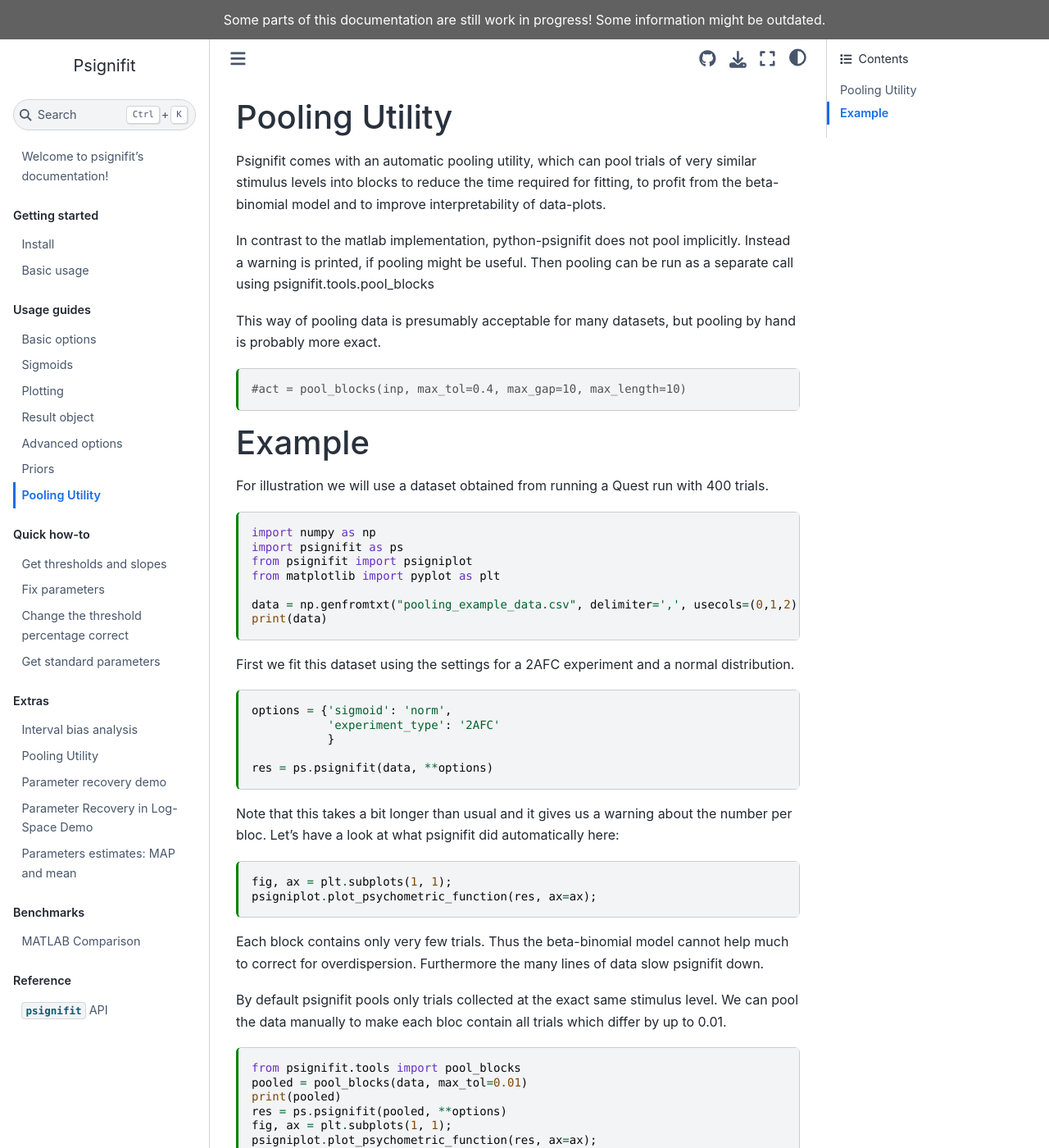
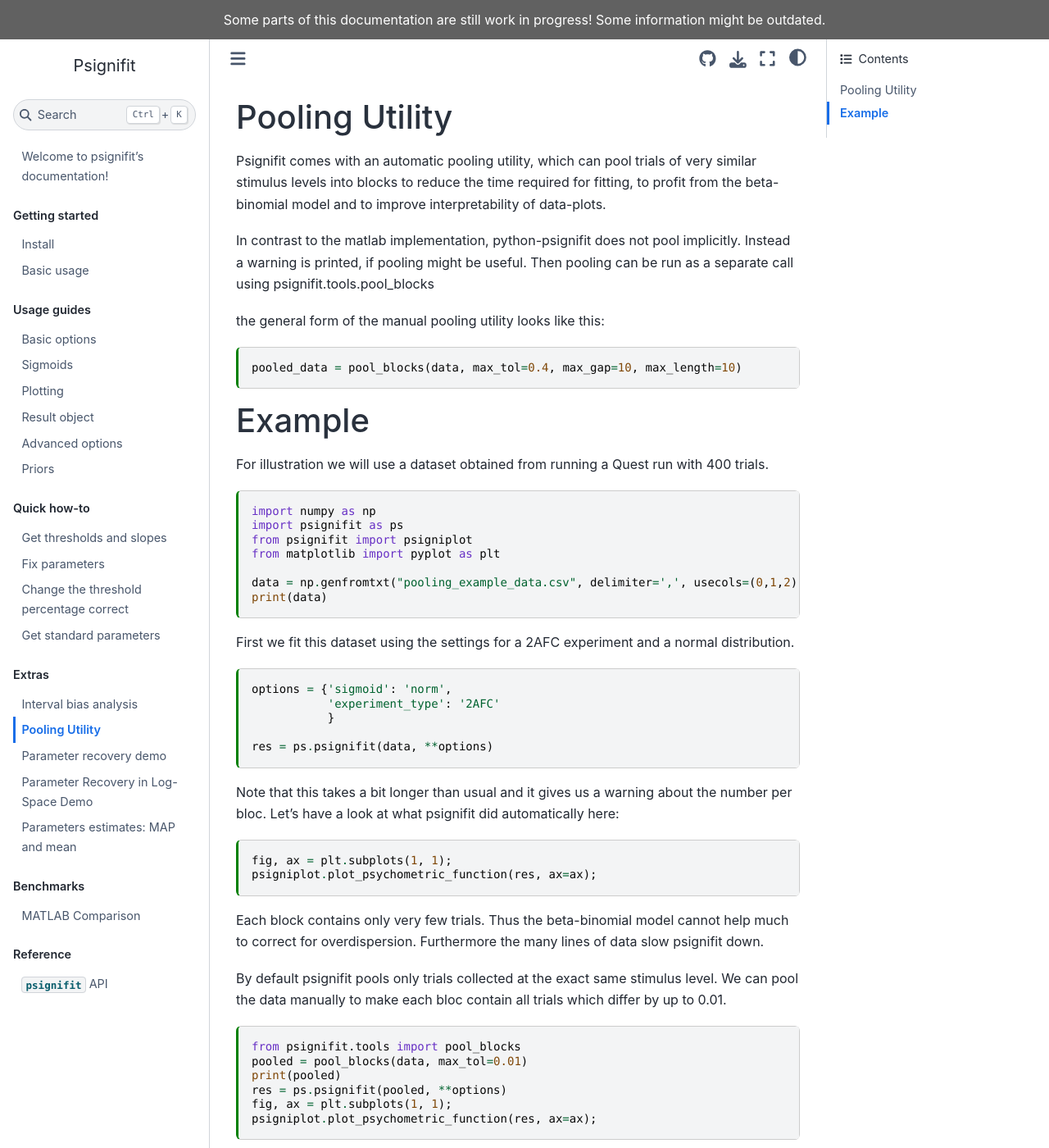
Before and after one commit to wichmann-lab/python-psignifit, a Jupyter Book: the page built from docs/examples/pooling_utilities.md, in a window 1280 px wide and 1400 px high. Shown: the whole window at 82% size. Built offline with Jupyter Book 1.0.4 settings and Sphinx 7.4.7 and the Sphinx Book theme 1.1.4, drawn with Linux system fonts in a browser that asks for light colours; some of the changed text lies outside the part shown.

Commit message:
fixes small textual errors and removes the old rst pooling doc

````diff
--- a/docs/_toc.yml
+++ b/docs/_toc.yml
@@ -16,7 +16,6 @@ parts:
     - file: examples/results-object
     - file: examples/advanced-options
     - file: examples/priors
-    - file: examples/pooling_utilities
 
   - caption: Quick how-to
     chapters:
@@ -28,7 +27,7 @@ parts:
   - caption: Extras
     chapters:
     - file: examples/bias-analysis
-    - file: user_guides/Pooling-Utility
+    - file: examples/pooling_utilities
     - file: examples/parameter_recovery_demo
     - file: examples/parameter_recovery_in_logspace_demo
     - file: examples/map_vs_mean
--- a/docs/examples/pooling_utilities.md
+++ b/docs/examples/pooling_utilities.md
@@ -18,11 +18,9 @@ Psignifit comes with an automatic pooling utility, which can pool trials of very
 
 In contrast to the matlab implementation, python-psignifit does not pool implicitly. Instead a warning is printed, if pooling might be useful. Then pooling can be run as a separate call using psignifit.tools.pool_blocks
 
-This way of pooling data is presumably acceptable for many datasets, but pooling by hand is probably more exact.
-
+the general form of the manual pooling utility looks like this:
 ```{code-cell} ipython3
-
-#act = pool_blocks(inp, max_tol=0.4, max_gap=10, max_length=10)
+pooled_data = pool_blocks(data, max_tol=0.4, max_gap=10, max_length=10)
 ```
 
 # Example
````
Also changed, not shown: other parts of docs/examples/pooling_utilities.md (+1 -1 lines), docs/user_guides/Pooling-Utility.rst (deleted, +0 -19 lines).
